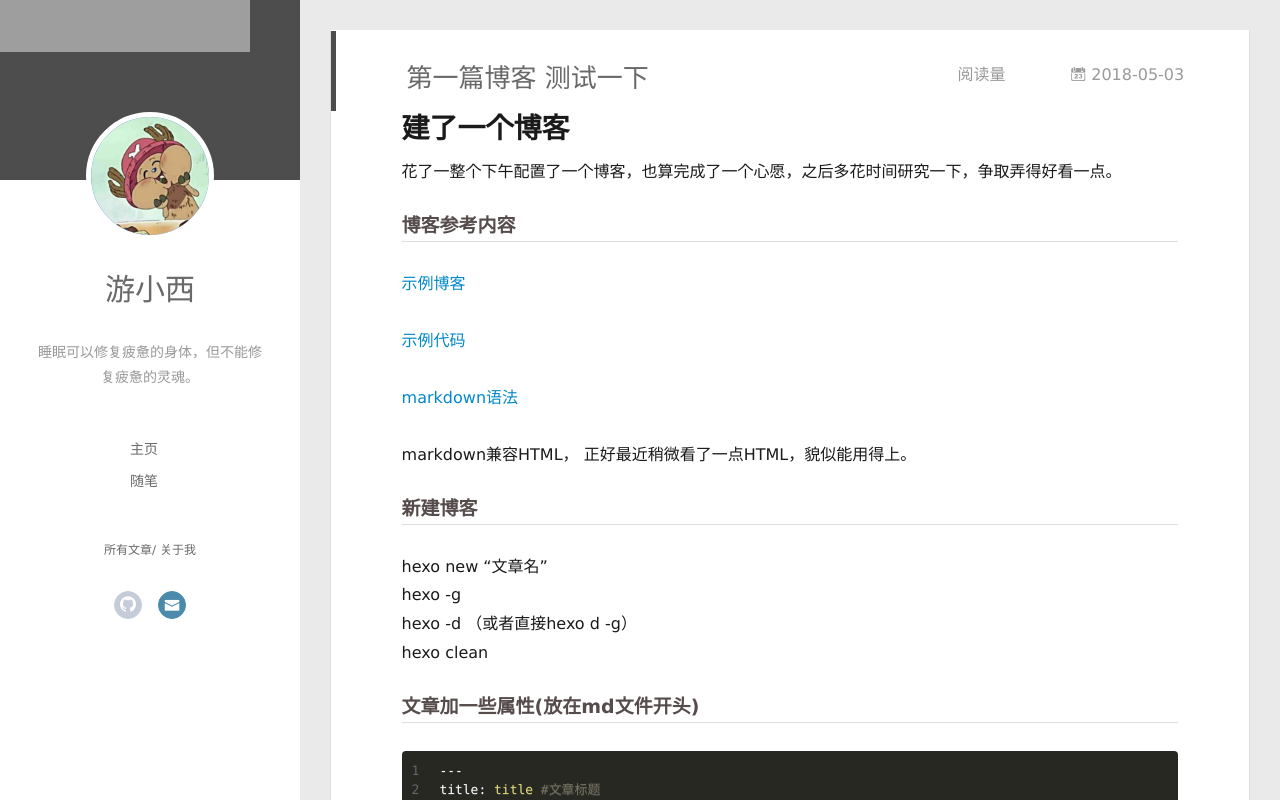
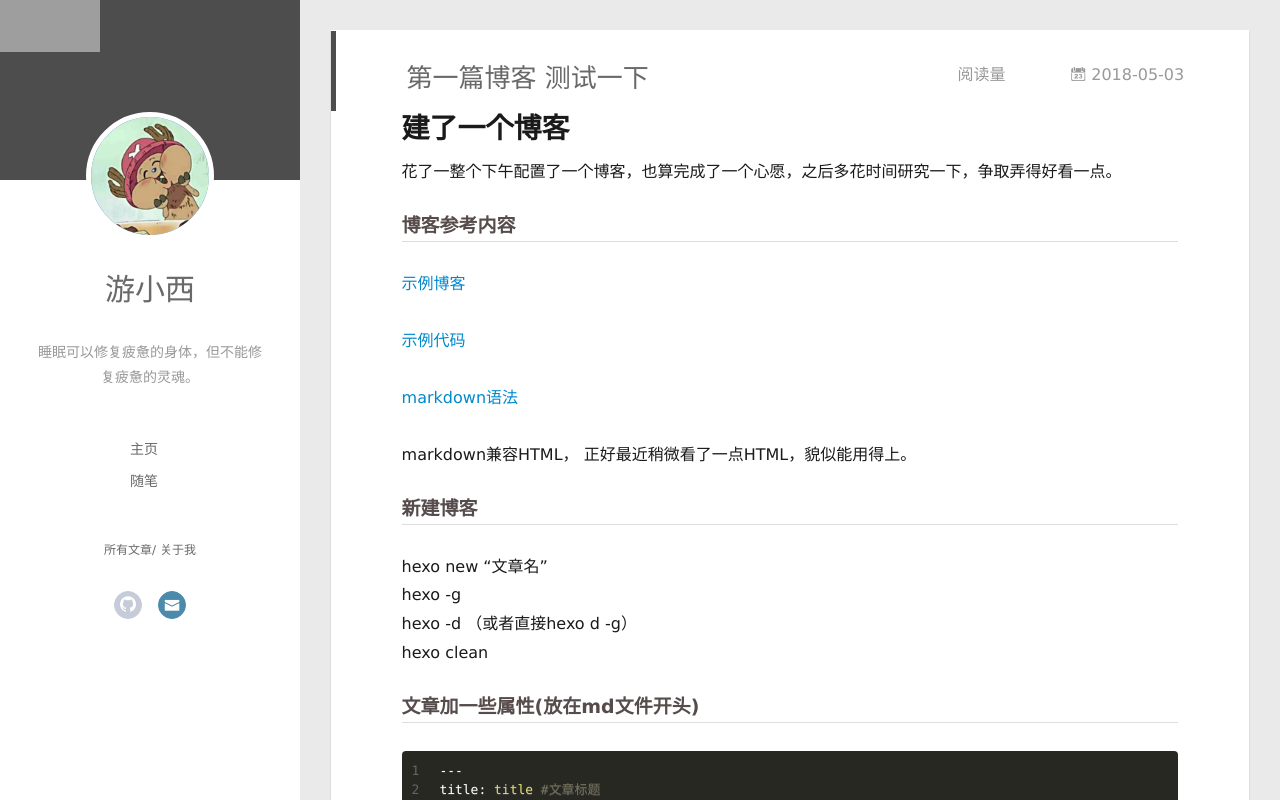
Before and after one commit to fengshi-cherish/fengshi-cherish.github.io, a plain HTML site: page 2018/05/03/测试文章/index.html in a window 1280 px wide. Drawn offline with Linux system fonts and the light colour scheme; some packages are replaced by stand-ins of ours; grey boxes are pictures that could not be loaded; a script that the page names is missing.

Commit message:
Site updated: 2018-05-12 23:47:25

```diff
--- a/2018/05/03/测试文章/index.html
+++ b/2018/05/03/测试文章/index.html
@@ -49,7 +49,7 @@
 <div class="overlay" style="background: #4d4d4d"></div>
 <!-- 背景音乐或歌单外链 -->
 <div style="position:absolute; buttom:0px left:0px; width:70%">
-	<iframe frameborder="no" border="0" marginwidth="0" marginheight="0" width=250 height=52 src="//music.163.com/outchain/player?type=0&id=2224111565&auto=0&height=32"></iframe>
+	<iframe frameborder="no" border="0" marginwidth="0" marginheight="0" width=100 height=52 src="//music.163.com/outchain/player?type=0&id=2224111565&auto=0&height=32"></iframe>
 </div>
 <div class="intrude-less">
 	<header id="header" class="inner">
```
Also changed, not shown: archives/2018/05/index.html (+1 -1 lines), archives/2018/index.html (+1 -1 lines), archives/index.html (+1 -1 lines), index.html (+1 -1 lines), tags/随笔/index.html (+1 -1 lines).
